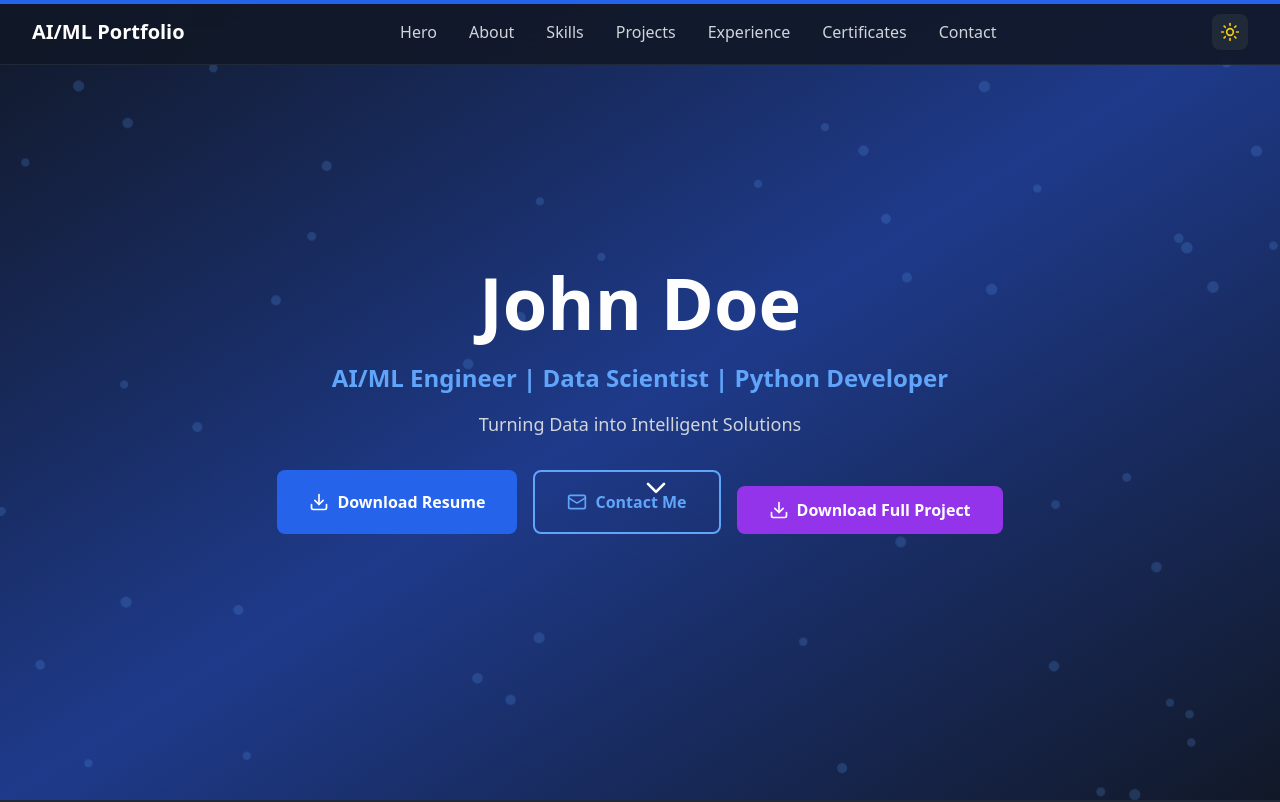
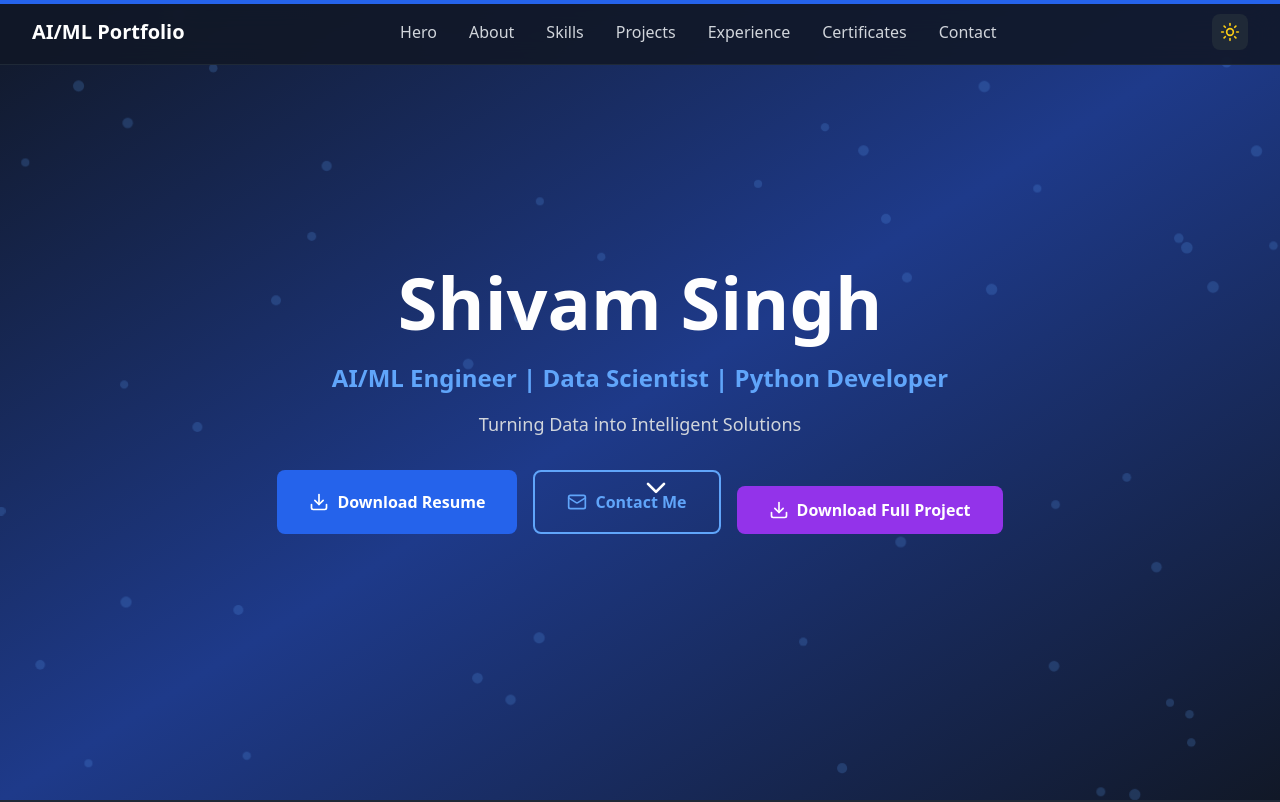
Before and after one commit to rajputshivamsingh510/Portfolio, a React (Vite) app: page / in a window 1280 px wide. Shown: the top 802 px of the page. Built offline with nearby package versions, Linux system fonts and the light colour scheme.

Commit message:
Update Portfolio.tsx

```diff
--- a/src/components/Portfolio.tsx
+++ b/src/components/Portfolio.tsx
@@ -208,7 +208,7 @@ const Portfolio = () => {
             animate={{ opacity: [0.8, 1, 0.8] }}
             transition={{ duration: 2, repeat: Infinity }}
           >
-            John Doe
+            Shivam Singh
           </motion.h1>
 
           <motion.p
```
